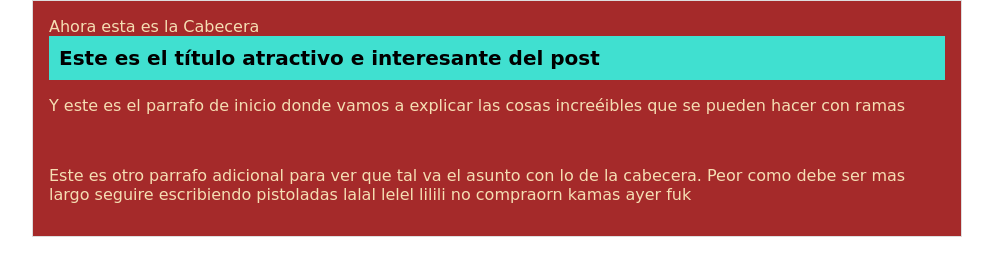
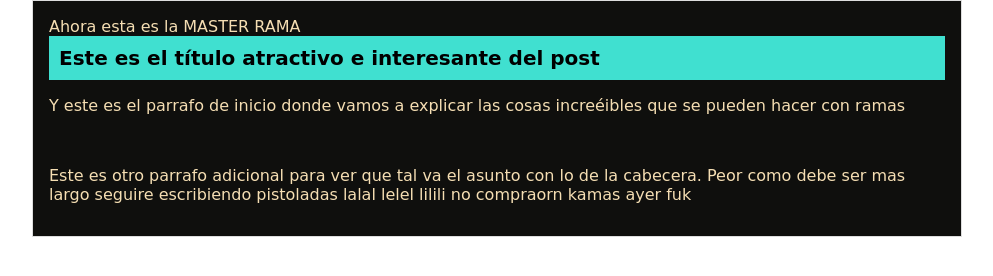
Before and after one commit to 13earu/Proyecto1, a plain HTML site: page index.html in a window 1280 px wide. Shown: the whole page, without its empty margins (143-1136 px from the left). Drawn offline with Linux system fonts and the light colour scheme.

Commit message:
cambios hehcos a master

```diff
--- a/css/estilos.css
+++ b/css/estilos.css
@@ -14,7 +14,7 @@ body
     text-align: left;
     border: 1px solid #DDD;
     margin: 0 auto;
-    background-color: brown;
+    background-color: rgb(15, 15, 13);
     color: wheat;
 }
 
--- a/index.html
+++ b/index.html
@@ -6,7 +6,7 @@
     <body>
         <div id="container">
             <div id="cabecera">
-                Ahora esta es la Cabecera
+                Ahora esta es la MASTER RAMA
             </div>
             <div id="post">
                 <h1>Este es el título atractivo e interesante del post</h1>
```
